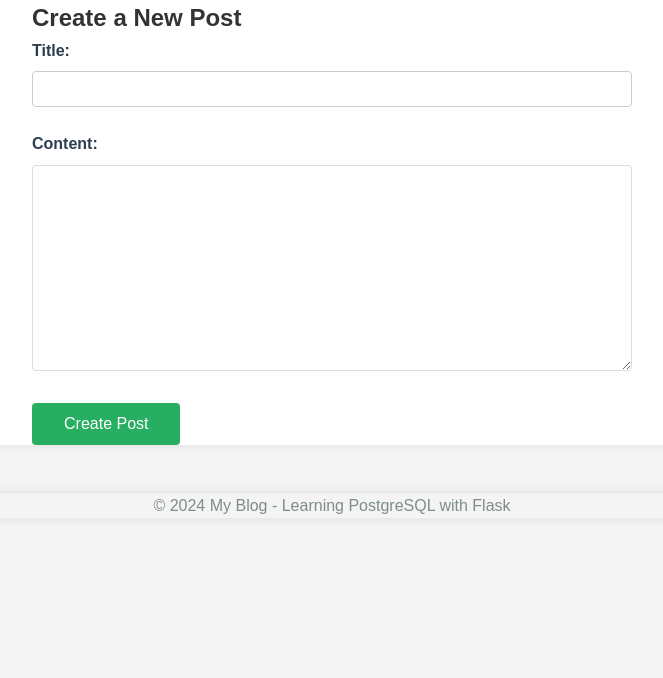
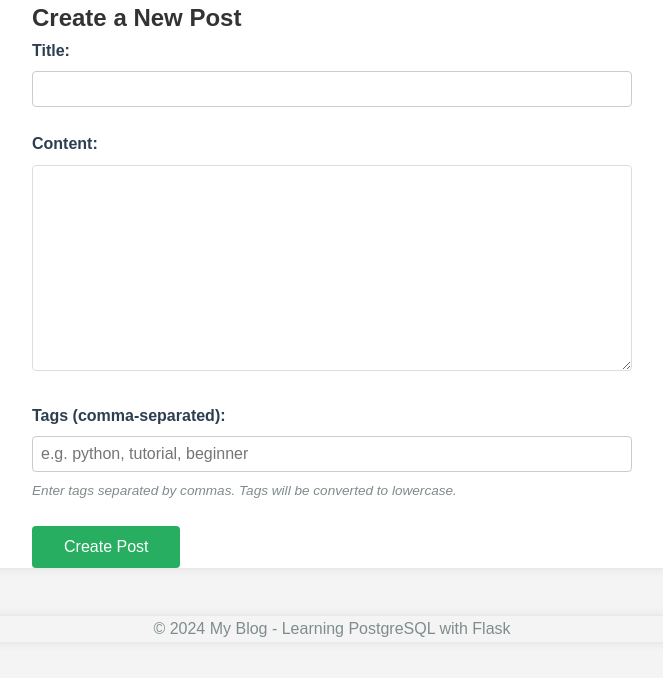
Before and after one commit to stevebiczyk/flask-blog-app, a Flask app: page /create-post in a window 1280 px wide. Shown: the part 123-801 px from the top of the page, without its empty margins (308-971 px from the left). Before the commit the page ends 637 px from the top, so only its background shows below. Run offline with Flask 3, Linux system fonts and the light colour scheme; the visitor is signed in with stand-in values (Sample User, id 1).

Commit message:
added tag handling, registered tags blueprint and updated create_post form to include tags

```diff
--- a/app.py
+++ b/app.py
@@ -3,6 +3,7 @@ from db.connection import get_db_connection
 from routes.users import users_bp
 from routes.posts import posts_bp
 from routes.comments import comments_bp
+from routes.tags import tags_bp
 import os
 from dotenv import load_dotenv
 
@@ -17,6 +18,7 @@ app.config['SESSION_COOKIE_SAMESITE'] = 'Lax'
 app.register_blueprint(users_bp, url_prefix='/api')
 app.register_blueprint(posts_bp, url_prefix='/api')
 app.register_blueprint(comments_bp, url_prefix='/api')
+app.register_blueprint(tags_bp, url_prefix='/api')
 
 @app.route('/')
 def home():
--- a/static/style.css
+++ b/static/style.css
@@ -116,6 +116,14 @@ main {
   border: 1px solid #ccc;
   border-radius: 4px;
   font-size: 1rem;
+}
+
+.form-help {
+  display: block;
+  margin-top: 0.5rem;
+  font-size: 0.85rem;
+  font-style: italic;
+  color: #7f8c8d;
 }
 
 button {
--- a/templates/create_post.html
+++ b/templates/create_post.html
@@ -10,6 +10,20 @@
     <div class="form-group">
       <label for="content">Content:</label>
       <textarea id="content" name="content" rows="10" required></textarea>
+    </div>
+    <div class="form-group">
+      <label for="tags">Tags (comma-separated):</label>
+      <input
+        type="text"
+        id="tags"
+        name="tags"
+        placeholder="e.g. python, tutorial, beginner"
+        maxlength="200"
+      />
+      <small class="form-help"
+        >Enter tags separated by commas. Tags will be converted to
+        lowercase.</small
+      >
     </div>
     <button type="submit" class="submit-btn">Create Post</button>
   </form>
@@ -24,9 +38,10 @@
 
       const title = document.getElementById("title").value.trim();
       const content = document.getElementById("content").value.trim();
+      const tagsInput = document.getElementById("tags").value.trim();
       const messageDiv = document.getElementById("message");
       const button = e.target.querySelector(".submit-btn");
-      // .querySelector('button[type="submit"]');
+      //const button = this .querySelector('button[type="submit"]');
 
       if (!title || !content) {
         messageDiv.innerHTML =
@@ -34,6 +49,14 @@
         messageDiv.style.color = "red";
         return;
       }
+
+      // Parse tags from comma-separated string
+      const tags = tagsInput
+        ? tagsInput
+            .split(",")
+            .map((t) => t.trim())
+            .filter((t) => t)
+        : [];
 
       // Disable button during submission
       button.disabled = true;
@@ -45,7 +68,7 @@
           headers: {
             "Content-Type": "application/json",
           },
-          body: JSON.stringify({ title: title, content: content }),
+          body: JSON.stringify({ title: title, content: content, tags: tags }),
         });
 
         const data = await response.json();
```
